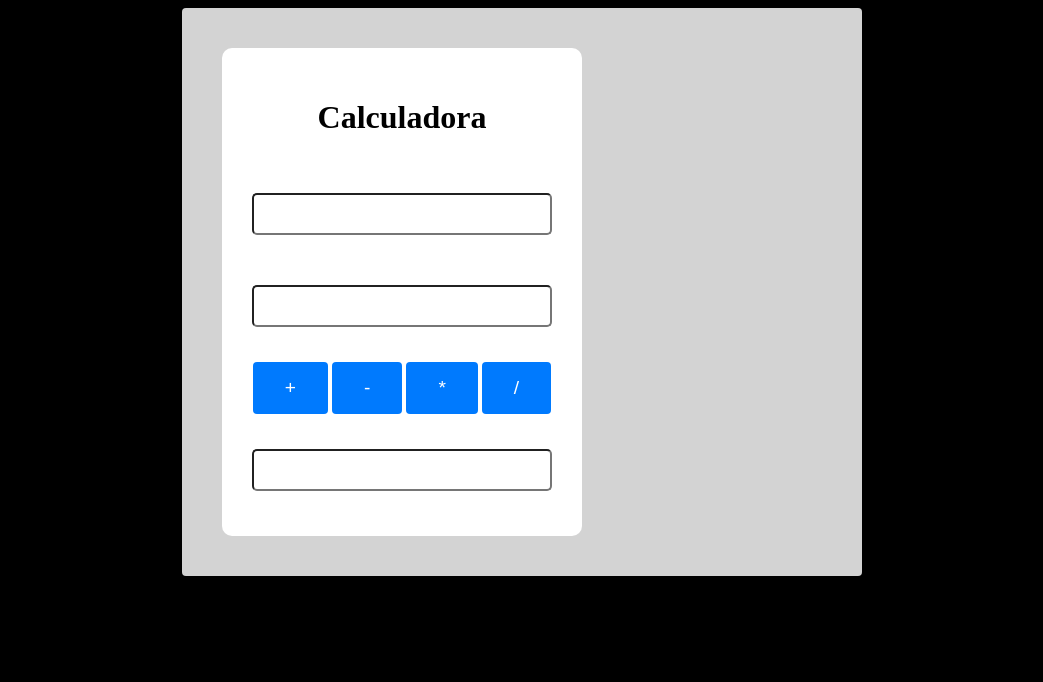
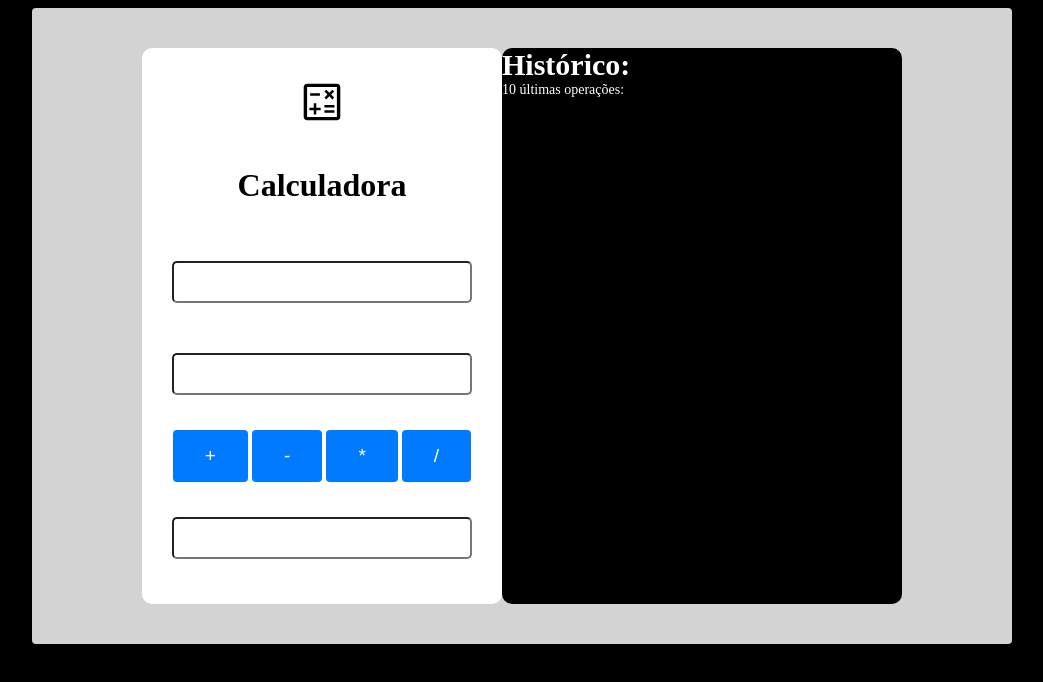
Before and after one commit to JoaoKF1/bootcamp-devjr-calc, a plain HTML site: page index.html in a window 1280 px wide. Shown: the whole page, without its empty margins (118-1161 px from the left). Drawn offline with Linux system fonts and the light colour scheme.

Commit message:
closes #5 - Implementação da lógica inicial do histórico

```diff
--- a/index.html
+++ b/index.html
@@ -10,6 +10,7 @@
     <div class="container">
 
         <div class="calc">
+            <object data="calculate_48.svg" type="image/svg+xml"></object>
             <h1>Calculadora</h1>
             <input id="num1" type="number"/>
             <input id="num2" type="number"/>
@@ -22,7 +23,13 @@
             <input id="output" type="text" readonly/>
         </div>
         <div class="history">
+            <strong>Histórico:</strong>
+            <div class="history-info">
+                10 últimas operações:
+            </div>
+            <div id="history-content">
 
+            </div>
         </div>
     </div>
     <script src="javascript.js"></script>
--- a/javascript.js
+++ b/javascript.js
@@ -20,4 +20,13 @@ function calc(op){
     }
 
     document.getElementById("output").value = output;
+
+    var newHistory = "<div>" + num1 + " " + op + " " + num2 + " = " + output + "</div>";
+    var history = document.getElementById("history-content");
+
+    history.innerHTML = newHistory + history.innerHTML
+
+    if(history.children.length >  10){
+        history.removeChild(history.childNodes[10]);
+    }
 }
--- a/style.css
+++ b/style.css
@@ -1,6 +1,9 @@
 
 body{
     background-color: #000;
+}
+strong{
+    font-size: 30px;
 }
 
 input{
@@ -46,12 +49,25 @@ button:hover{
     box-shadow: 0 px 16px 0 rgba(0, 0, 0, 0.2);
 }
 
+.history{
+    width: 400px;
+    background-color: #000;
+    color: #fff;
+    border-radius: 10px;
+    box-shadow: 0 px 16px 0 rgba(0, 0, 0, 0.2);
+}
+.history-info{
+    font-size: 14px;
+
+
+}
+
 .container{
-    width: 600px;
+    width: 900px;
     background-color: #d3d3d3;
     display: flex;
     flex-direction: row;
-    align-items: center;
+    justify-content: center;
     margin: auto;
     padding: 40px;
     border-radius: 4px;
```
Also changed, not shown: calculate_48.svg (added).
